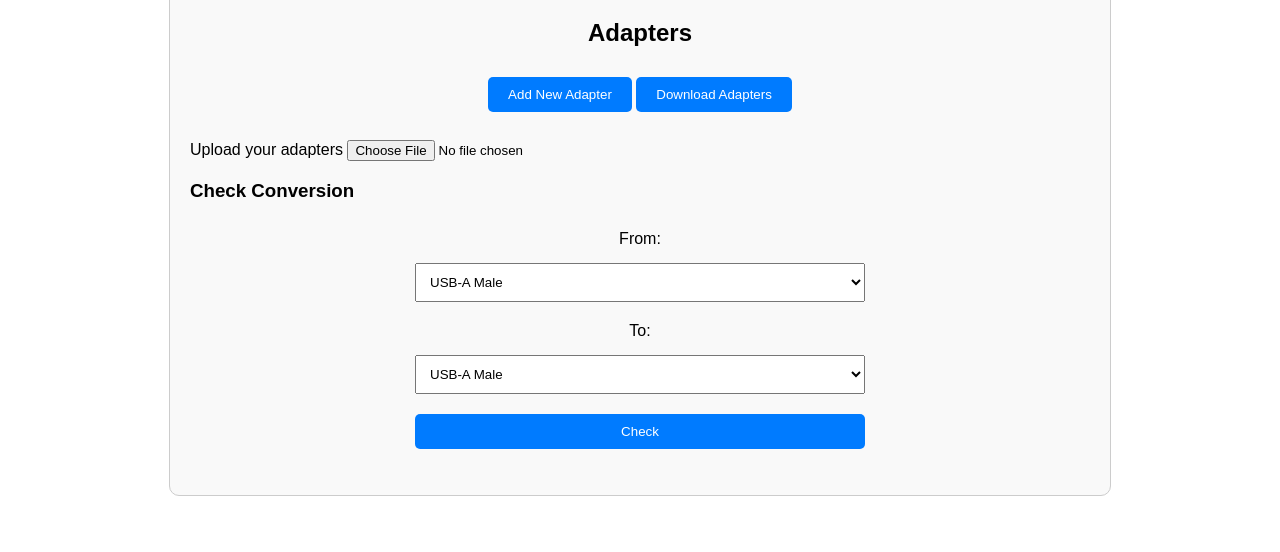
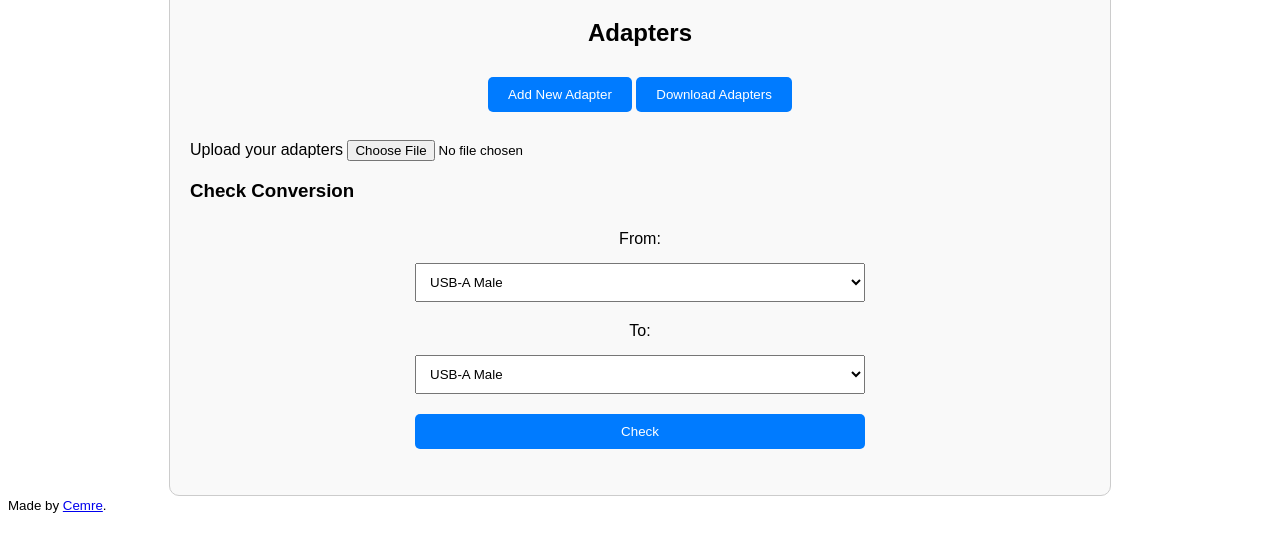
Before and after one commit to cemreefe/adapter-manager-js, a plain HTML site: page index.html in a window 1280 px wide. Shown: the part 90-642 px from the top of the page. Drawn offline with Linux system fonts and the light colour scheme.

Commit message:
Add link to blog

```diff
--- a/index.html
+++ b/index.html
@@ -48,6 +48,9 @@
             <button onclick="showListView()">Cancel</button>
         </div>
     </div>
+    <div>
+        <small>Made by <a href="https://cemrekarakas.com/">Cemre</a>.</small>
+    </div>
     <script src="app.js"></script>
 </body>
 </html>
```
